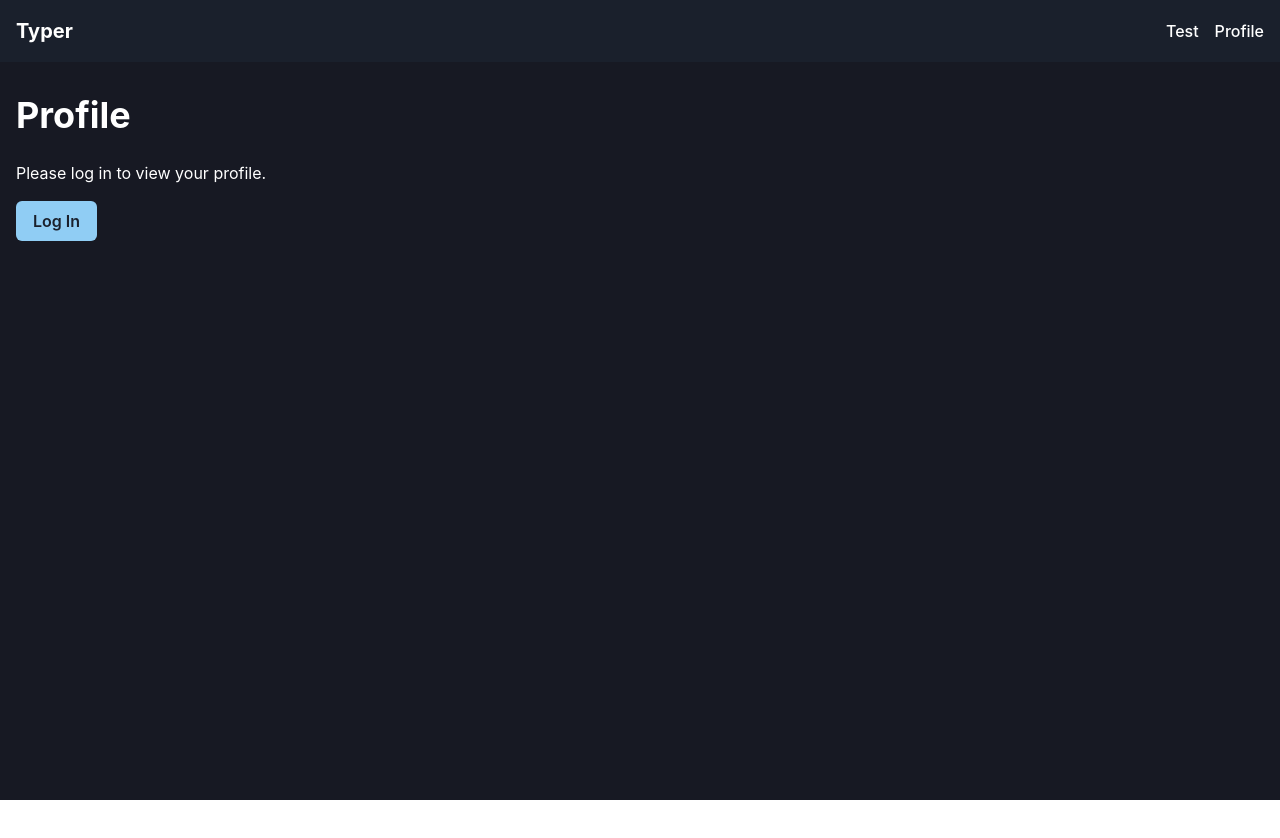
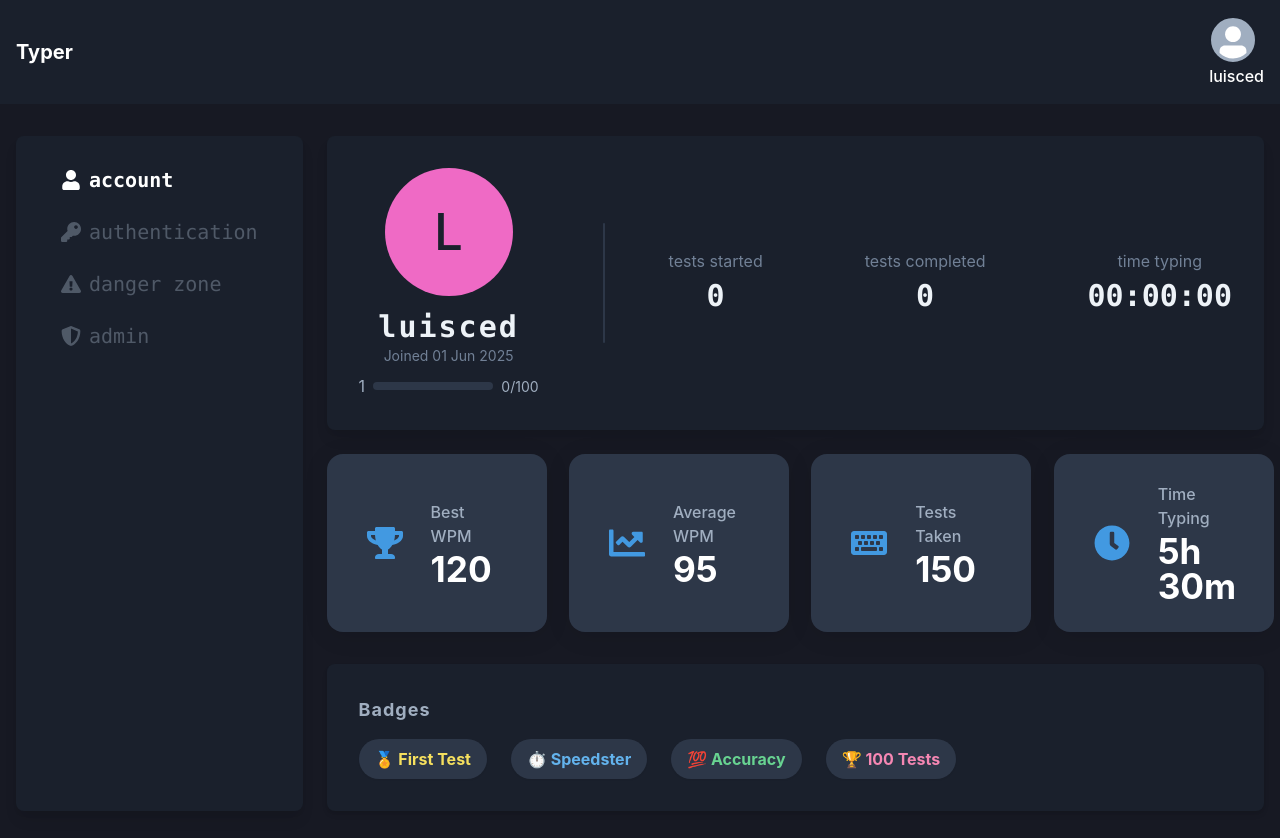
Before and after one commit to luisced/Typer, a React (Vite) app in the folder frontend/: page /profile in a window 1280 px wide. Shown: the top 838 px of the page. Before the commit the page ends 800 px from the top, so only its background shows below. Built offline with nearby package versions, Linux system fonts and the light colour scheme; the HTML template or start-up script is replaced by a standard one.

Commit message:
feat: profile ui

```diff
--- /dev/null
+++ b/frontend/src/components/BadgesSection.tsx
@@ -0,0 +1,26 @@
+import { Box, Flex, Text } from '@chakra-ui/react'
+
+const BadgesSection = () => (
+  <Box w="100%" maxW="1500px" bg="gray.800" borderRadius="lg" p={8} boxShadow="md" mt={2}>
+    <Text color="gray.400" fontSize="lg" mb={4} fontWeight="bold" letterSpacing={1}>
+      Badges
+    </Text>
+    <Flex gap={6} flexWrap="wrap" align="center">
+      {/* Example badges, replace with real ones as needed */}
+      <Box bg="gray.700" color="yellow.300" px={4} py={2} borderRadius="full" fontWeight="bold" fontSize="md" boxShadow="sm">
+        🏅 First Test
+      </Box>
+      <Box bg="gray.700" color="blue.300" px={4} py={2} borderRadius="full" fontWeight="bold" fontSize="md" boxShadow="sm">
+        ⏱️ Speedster
+      </Box>
+      <Box bg="gray.700" color="green.300" px={4} py={2} borderRadius="full" fontWeight="bold" fontSize="md" boxShadow="sm">
+        💯 Accuracy
+      </Box>
+      <Box bg="gray.700" color="pink.300" px={4} py={2} borderRadius="full" fontWeight="bold" fontSize="md" boxShadow="sm">
+        🏆 100 Tests
+      </Box>
+    </Flex>
+  </Box>
+)
+
+export default BadgesSection
--- /dev/null
+++ b/frontend/src/components/ProfileCard.tsx
@@ -0,0 +1,49 @@
+import { Box, Flex, Avatar, Text, Progress } from '@chakra-ui/react'
+
+const ProfileCard = () => (
+  <Box
+    bg="gray.800"
+    borderRadius="lg"
+    p={8}
+    w="100%"
+    maxW="1500px"
+    boxShadow="lg"
+  >
+    <Flex align="center" gap={8}>
+      {/* Avatar and user info */}
+      <Flex direction="column" align="center" minW="180px">
+        <Avatar size="2xl" name="luisced" />
+        <Text fontSize="3xl" fontWeight="bold" color="gray.100" mt={2} letterSpacing={2} fontFamily="mono">
+          luisced
+        </Text>
+        <Text color="gray.500" fontSize="sm" mt={-1} mb={2}>
+          Joined 01 Jun 2025
+        </Text>
+        <Flex align="center" w="100%" gap={2}>
+          <Text color="gray.400" fontSize="md">1</Text>
+          <Progress value={0} size="sm" flex={1} bg="gray.700" colorScheme="gray" borderRadius="full" />
+          <Text color="gray.400" fontSize="sm">0/100</Text>
+        </Flex>
+      </Flex>
+      {/* Divider */}
+      <Box h="120px" w="2px" bg="gray.700" borderRadius="full" mx={8} />
+      {/* Stats */}
+      <Flex flex={1} justify="space-between" align="center" gap={8}>
+        <Box textAlign="center">
+          <Text color="gray.500" fontSize="md">tests started</Text>
+          <Text color="gray.100" fontSize="3xl" fontFamily="mono" fontWeight="bold">0</Text>
+        </Box>
+        <Box textAlign="center">
+          <Text color="gray.500" fontSize="md">tests completed</Text>
+          <Text color="gray.100" fontSize="3xl" fontFamily="mono" fontWeight="bold">0</Text>
+        </Box>
+        <Box textAlign="center">
+          <Text color="gray.500" fontSize="md">time typing</Text>
+          <Text color="gray.100" fontSize="3xl" fontFamily="mono" fontWeight="bold">00:00:00</Text>
+        </Box>
+      </Flex>
+    </Flex>
+  </Box>
+)
+
+export default ProfileCard
--- /dev/null
+++ b/frontend/src/components/SettingsSidebar.tsx
@@ -0,0 +1,66 @@
+import { useState } from 'react'
+import { Box, Flex, Text, Icon, Modal, ModalOverlay, ModalContent, ModalHeader, ModalCloseButton, ModalBody, useDisclosure, Button } from '@chakra-ui/react'
+import { FaUser, FaKey, FaExclamationTriangle, FaShieldAlt } from 'react-icons/fa'
+
+const options = [
+  { key: 'account', label: 'account', icon: FaUser, active: true },
+  { key: 'authentication', label: 'authentication', icon: FaKey, active: false },
+  { key: 'danger', label: 'danger zone', icon: FaExclamationTriangle, active: false },
+  { key: 'admin', label: 'admin', icon: FaShieldAlt, active: false },
+]
+
+const SettingsSidebar = () => {
+  const [selected, setSelected] = useState('account')
+  const { isOpen, onOpen, onClose } = useDisclosure()
+
+  const handleOptionClick = (key: string, isActive: boolean) => {
+    if (!isActive) return
+    setSelected(key)
+    onOpen()
+  }
+
+  return (
+    <>
+      <Box bg="gray.800" borderRadius="lg" p={6} boxShadow="lg">
+        <Flex direction="column" gap={3}>
+          {options.map(opt => (
+            <Button
+              key={opt.key}
+              variant="ghost"
+              justifyContent="flex-start"
+              leftIcon={<Icon as={opt.icon} boxSize={5} />}
+              fontWeight={opt.key === selected ? 'bold' : 'normal'}
+              color={opt.key === selected ? 'white' : 'gray.400'}
+              fontFamily="mono"
+              fontSize="xl"
+              _hover={opt.active ? { color: 'white' } : {}}
+              _active={{}}
+              isDisabled={!opt.active}
+              opacity={opt.active ? 1 : 0.5}
+              onClick={() => handleOptionClick(opt.key, opt.active)}
+              px={5}
+              py={2}
+              borderRadius="md"
+              transition="all 0.2s"
+              w="100%"
+            >
+              <Text isTruncated>{opt.label}</Text>
+            </Button>
+          ))}
+        </Flex>
+      </Box>
+      <Modal isOpen={isOpen} onClose={onClose} isCentered>
+        <ModalOverlay />
+        <ModalContent bg="gray.800" color="gray.100">
+          <ModalHeader textTransform="capitalize">{selected}</ModalHeader>
+          <ModalCloseButton />
+          <ModalBody>
+            <Text>This is the <b>{selected}</b> settings tab.</Text>
+          </ModalBody>
+        </ModalContent>
+      </Modal>
+    </>
+  )
+}
+
+export default SettingsSidebar
--- /dev/null
+++ b/frontend/src/components/StatCards.tsx
@@ -0,0 +1,40 @@
+import { SimpleGrid, Box, Text, Icon, useColorModeValue } from '@chakra-ui/react'
+import { FaTrophy, FaClock, FaKeyboard, FaChartLine } from 'react-icons/fa'
+
+const stats = [
+  { title: 'Best WPM', value: '120', icon: FaTrophy },
+  { title: 'Average WPM', value: '95', icon: FaChartLine },
+  { title: 'Tests Taken', value: '150', icon: FaKeyboard },
+  { title: 'Time Typing', value: '5h 30m', icon: FaClock },
+]
+
+const StatCards = () => {
+  // Use a slightly lighter dark for the card background
+  const cardBg = useColorModeValue('gray.700', 'gray.700')
+  return (
+    <SimpleGrid columns={{ base: 1, md: 2, lg: 4 }} spacing={8}>
+      {stats.map((stat, index) => (
+        <Box
+          key={index}
+          bg={cardBg}
+          px={10}
+          py={7}
+          borderRadius="2xl"
+          boxShadow="0 4px 24px 0 rgba(0,0,0,0.10)"
+          display="flex"
+          alignItems="center"
+          gap={5}
+          minW="220px"
+        >
+          <Icon as={stat.icon} boxSize={9} color="blue.400" mr={2} />
+          <Box>
+            <Text fontSize="md" color="gray.400" mb={1} fontWeight="medium">{stat.title}</Text>
+            <Text fontSize="2.2rem" fontWeight="bold" color="white" lineHeight={1}>{stat.value}</Text>
+          </Box>
+        </Box>
+      ))}
+    </SimpleGrid>
+  )
+}
+
+export default StatCards
--- a/frontend/src/layouts/MainLayout.tsx
+++ b/frontend/src/layouts/MainLayout.tsx
@@ -1,4 +1,4 @@
-import { Box, Container, Flex, Link as ChakraLink } from '@chakra-ui/react'
+import { Box, Container, Flex, Link as ChakraLink, Avatar, AvatarGroup, Text } from '@chakra-ui/react'
 import { Outlet, Link as RouterLink } from 'react-router-dom'
 
 const MainLayout = () => {
@@ -11,11 +11,12 @@ const MainLayout = () => {
               Typer
             </ChakraLink>
             <Flex gap={4}>
-              <ChakraLink as={RouterLink} to="/test" _hover={{ textDecoration: 'none' }}>
-                Test
-              </ChakraLink>
+
               <ChakraLink as={RouterLink} to="/profile" _hover={{ textDecoration: 'none' }}>
-                Profile
+              <AvatarGroup>
+                <Avatar />
+              </AvatarGroup>
+              <Text>luisced</Text>
               </ChakraLink>
             </Flex>
           </Flex>
--- a/frontend/src/pages/Profile.tsx
+++ b/frontend/src/pages/Profile.tsx
@@ -1,16 +1,19 @@
-import { Box, Heading, Text, Stack, Button } from '@chakra-ui/react'
+import { Flex } from '@chakra-ui/react'
+import ProfileCard from '../components/ProfileCard'
+import StatCards from '../components/StatCards'
+import BadgesSection from '../components/BadgesSection'
+import SettingsSidebar from '../components/SettingsSidebar'
 
 const Profile = () => {
   return (
-    <Stack spacing={6}>
-      <Heading as="h1" size="xl">
-        Profile
-      </Heading>
-      <Box>
-        <Text mb={4}>Please log in to view your profile.</Text>
-        <Button colorScheme="blue">Log In</Button>
-      </Box>
-    </Stack>
+    <Flex gap={6}>
+      <SettingsSidebar />
+      <Flex direction="column" gap={6} flex="1">
+        <ProfileCard />
+        <StatCards />
+        <BadgesSection />
+      </Flex>
+    </Flex>
   )
 }
 
```
Also changed, not shown: 1 other file (tests, documents, lock files or other folders).
